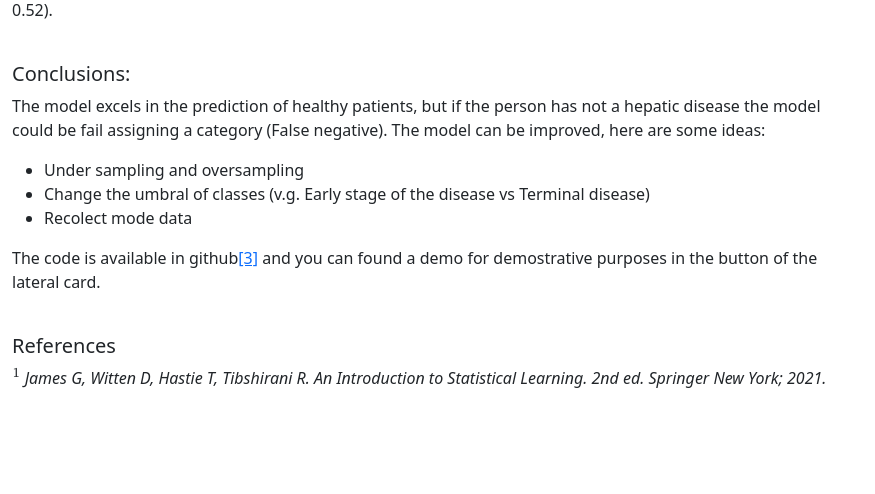
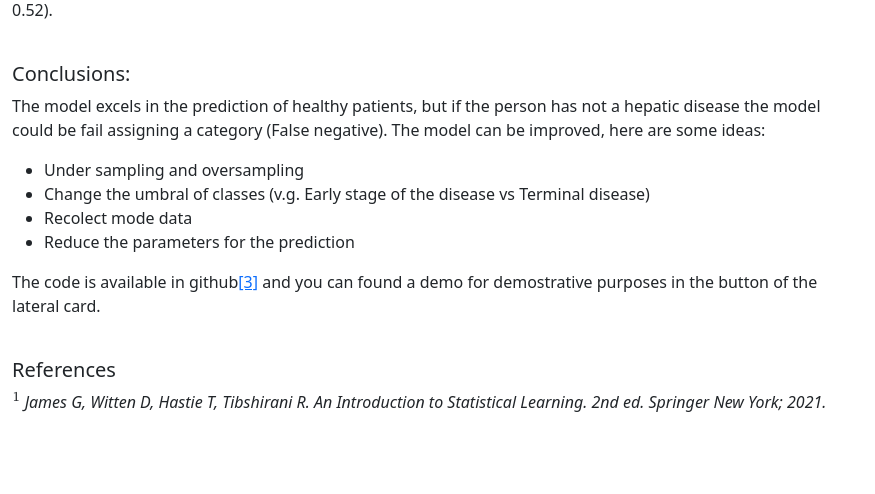
Before and after one commit to primods/flask_portfolio, a Flask app: page /svm in a window 1280 px wide. Shown: the part 2606-3100 px from the top of the page, without its empty margins (0-875 px from the left). Before the commit the page ends 2994 px from the top, so only its background shows below. Run offline with Flask 2, Linux system fonts and the light colour scheme; parts of the project's set-up code (start-up, migrations or seed data) failed here and were passed over; some libraries are stand-ins or nearby versions.

Commit message:
update web content

```diff
--- a/templates/svm.html
+++ b/templates/svm.html
@@ -91,6 +91,7 @@ Dataset: Hepatitis C <a href="https://www.kaggle.com/datasets/fedesoriano/hepati
         <li>Under sampling and oversampling</li>
         <li>Change the umbral of classes (v.g. Early stage of the disease vs Terminal disease)</li>
         <li>Recolect mode data</li>
+        <li>Reduce the parameters for the prediction</li>
     </ul>
     The code is available in github<a href="https://github.com/primods/Hepatitis_SVM" target="_external">[3]</a> and you can found a demo for demostrative purposes in the button of the lateral card.
 </p>
```
Also changed, not shown: static/datasvm.png.
